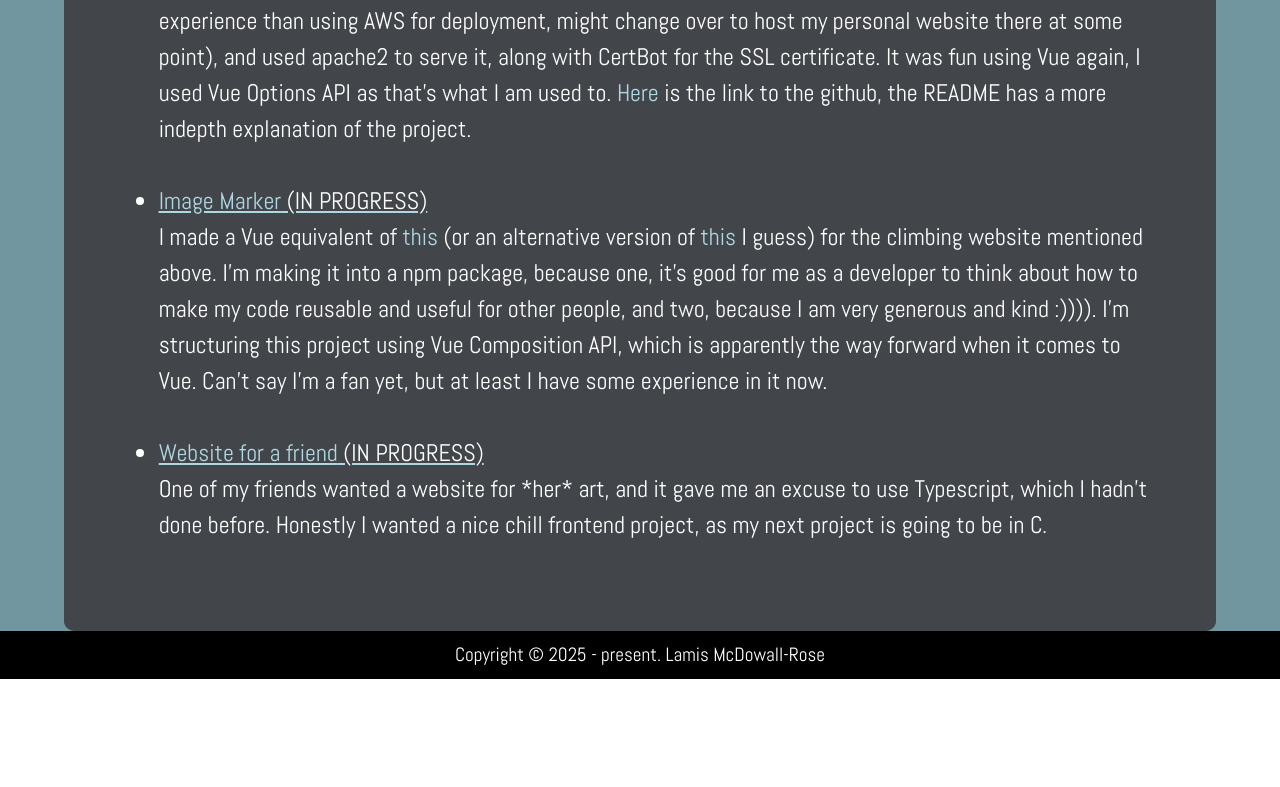
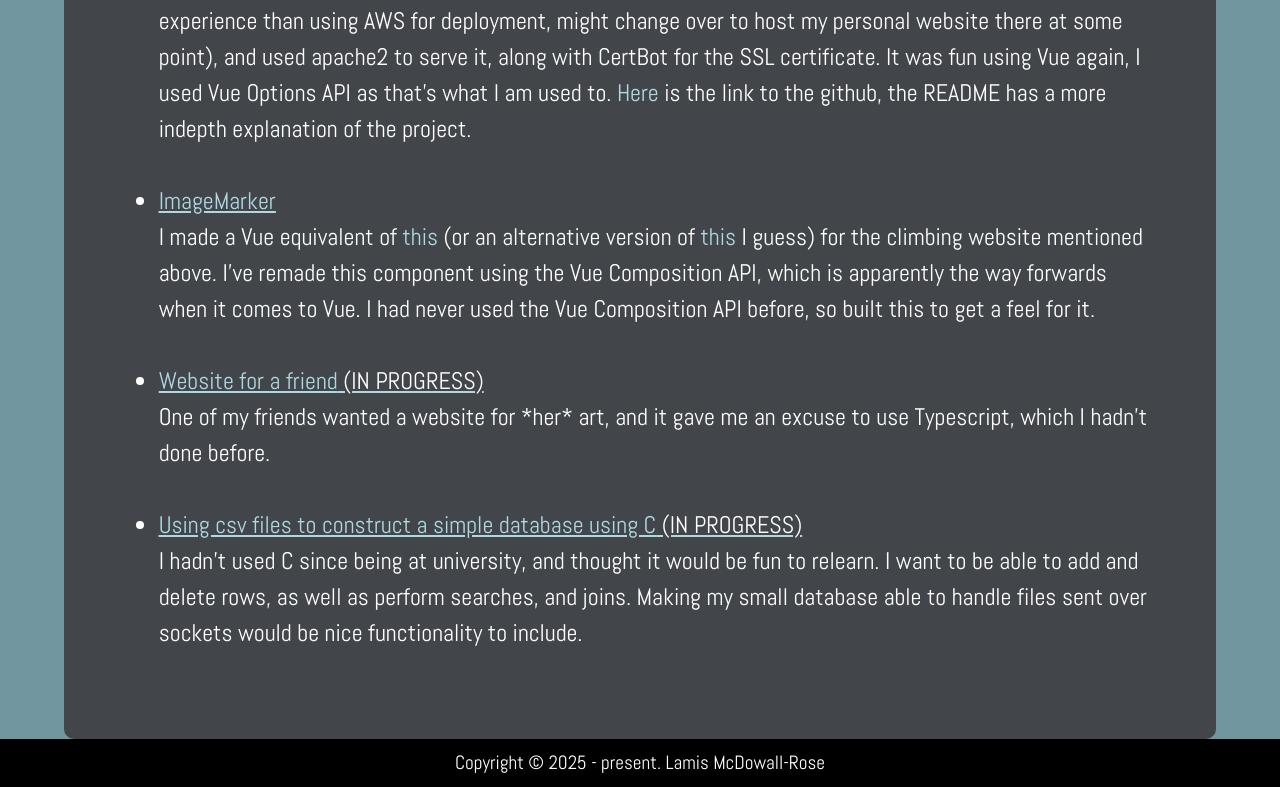
Before and after one commit to Corpusclockwork/personal_website_final, a React (Vite) app in the folder client/: page /code in a window 1280 px wide. Shown: the part 1663-2450 px from the top of the page. Before the commit the page ends 2342 px from the top, so only its background shows below. Built offline with nearby package versions, Linux system fonts and the light colour scheme.

Commit message:
Update descriptions

```diff
--- a/client/src/pages/jsx/Code.jsx
+++ b/client/src/pages/jsx/Code.jsx
@@ -15,7 +15,7 @@ function Code(){
                     </li>
                     <br />
                     <li className="project">
-                        <b className="projectName"><a href="https://alienroutelogger.com/" target="_blank">Climbing route tracker </a></b>
+                        <b className="projectName"><a href="https://alienroutelogger.com/" target="_blank">Climbing route tracker</a></b>
                         <div className="projectDescription"> A website where users can hypothetically log in and track the climbs they have done at the local climbing gym I work at, pretty sure this has been done before (see TopLogger),
                             but I wanted a better understanding of setting up databases, as well as more experience in the backend. It's built using Javascript with Vue, Python with Django, and a MySQL database. I deployed it using DigitalOcean
                             (wow, using that was a better experience than using AWS for deployment, might change over to host my personal website there at some point), and used apache2 to serve it, along with CertBot for the SSL certificate.
@@ -25,18 +25,23 @@ function Code(){
                     </li>
                     <br />
                     <li className="project">
-                        <b className="projectName"> <a href="https://github.com/Corpusclockwork/VueImageMarker" target="_blank">Image Marker</a><b className="projectState"> (IN PROGRESS)</b></b>
+                        <b className="projectName"> <a href="https://github.com/Corpusclockwork/VueImageMarker" target="_blank">ImageMarker</a></b>
                         <div className="projectDescription"> I made a Vue equivalent of <a href="https://www.npmjs.com/package/react-image-marker" target="_blank">this</a> (or an alternative version of <a href="https://github.com/jarvisniu/vue-image-marker" target="_blank">this</a> I guess)
-                            for the climbing website mentioned above. I'm making it into a npm package, because one, it's good for me as a developer to think about how to make my code reusable and useful for other people, and two,
-                            because I am very generous and kind :)))). I'm structuring this project using Vue Composition API, which is apparently the way forward when it comes to Vue. Can't say I'm a fan yet, but at least I have some experience in it now.
-
+                            for the climbing website mentioned above. I've remade this component using the Vue Composition API, which is apparently the way forwards when it comes to Vue.
+                            I had never used the Vue Composition API before, so built this to get a feel for it.
                         </div>
                     </li>
                     <br />
                     <li className="project">
                         <b className="projectName">Website for a friend<b className="projectState"> (IN PROGRESS)</b></b>
-                        <div className="projectDescription"> One of my friends wanted a website for *her* art, and it gave me an excuse to use Typescript, which I hadn't done before. Honestly I wanted a nice chill frontend project, as my next project is going to be in C.
-
+                        <div className="projectDescription"> One of my friends wanted a website for *her* art, and it gave me an excuse to use Typescript, which I hadn't done before.
+                        </div>
+                    </li>
+                    <br />
+                    <li className="project">
+                        <b className="projectName"><a href="https://github.com/Corpusclockwork/C_database" target="_blank">Using csv files to construct a simple database using C</a><b className="projectState"> (IN PROGRESS)</b></b>
+                        <div className="projectDescription"> I hadn't used C since being at university, and thought it would be fun to relearn. I want to be able to add and delete rows, as well as perform searches, and joins.
+                            Making my small database able to handle files sent over sockets would be nice functionality to include.
                         </div>
                     </li>
                 </ul>
--- a/client/src/pages/jsx/PenOnPaper.jsx
+++ b/client/src/pages/jsx/PenOnPaper.jsx
@@ -46,8 +46,8 @@ function PenOnPaper() {
         <div className="ArtBodyContainer">
             <div id ="/penonpaper" className="ArtBody">
                 <div className="ArtText">
-                    All of these are done straight to paper using ballpoint pen, using pencil is more stressful, makes the whole process seem overly important.
-                    Also having the chance to correct mistakes means that I will never be done if I use pencil. Most of these are pretty old
+                    Most of these are done straight to paper using ballpoint pen, using pencil is more stressful to me.
+                    Having the chance to correct mistakes means that I will never be done if I use pencil. Most of these are pretty old
                     and I don't really like the way they look anymore, and don't have much to say about them.
                     The more recent stuff is at the top of the page for convenience.
                     Less descriptions are present in this section, but I hope you have a good time anyway :).
```
